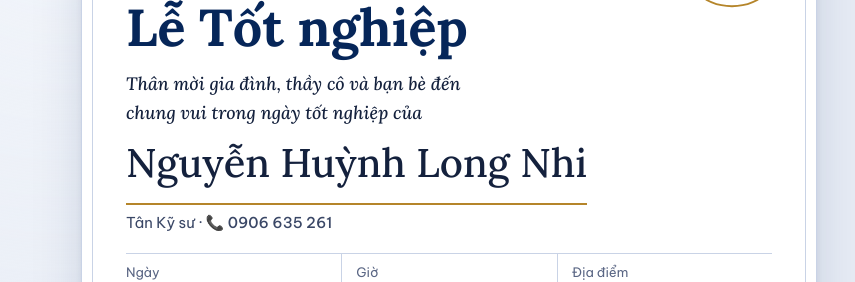
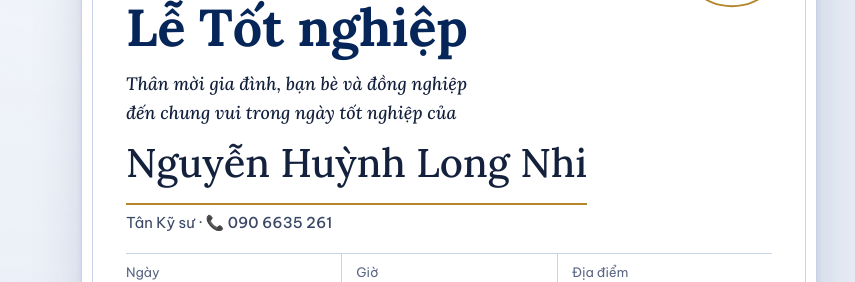
Before and after one commit to Long-Tam/Location, a plain HTML site: page index.html in a window 1280 px wide. Shown: the part 161-443 px from the top of the page, without its empty margins (191-1046 px from the left). Drawn offline with nearby package versions, Linux system fonts and the light colour scheme; no server answers.

Commit message:
Update index.html

```diff
--- a/index.html
+++ b/index.html
@@ -293,9 +293,9 @@ body{background:#E7ECF5 radial-gradient(circle at 20% 0%, #F3F6FB 0, transparent
     <p class="bk-school">Trường Đại học Bách khoa – ĐHQG-HCM</p>
     <h1 class="bk-title">Thư mời<br>Lễ Tốt nghiệp</h1>
 
-    <p class="bk-lead">Thân mời gia đình, thầy cô và bạn bè đến chung vui trong ngày tốt nghiệp của</p>
+    <p class="bk-lead">Thân mời gia đình, bạn bè và đồng nghiệp đến chung vui trong ngày tốt nghiệp của</p>
     <p class="bk-name">Nguyễn Huỳnh Long Nhi</p> <!-- ✏️ SỬA: tên của bạn -->
-    <p class="bk-degree">Tân Kỹ sư · <a class="bk-tel" href="tel:+84906635261">📞 0906 635 261</a></p> <!-- ✏️ SỬA nếu muốn thêm ngành -->
+    <p class="bk-degree">Tân Kỹ sư · <a class="bk-tel" href="tel:+84906635261">📞 090 6635 261</a></p> <!-- ✏️ SỬA nếu muốn thêm ngành -->
 
     <dl class="bk-facts">
       <div><dt>Ngày</dt><dd>Thứ Sáu, 27/11/2026</dd></div>      <!-- ✏️ SỬA -->
```
